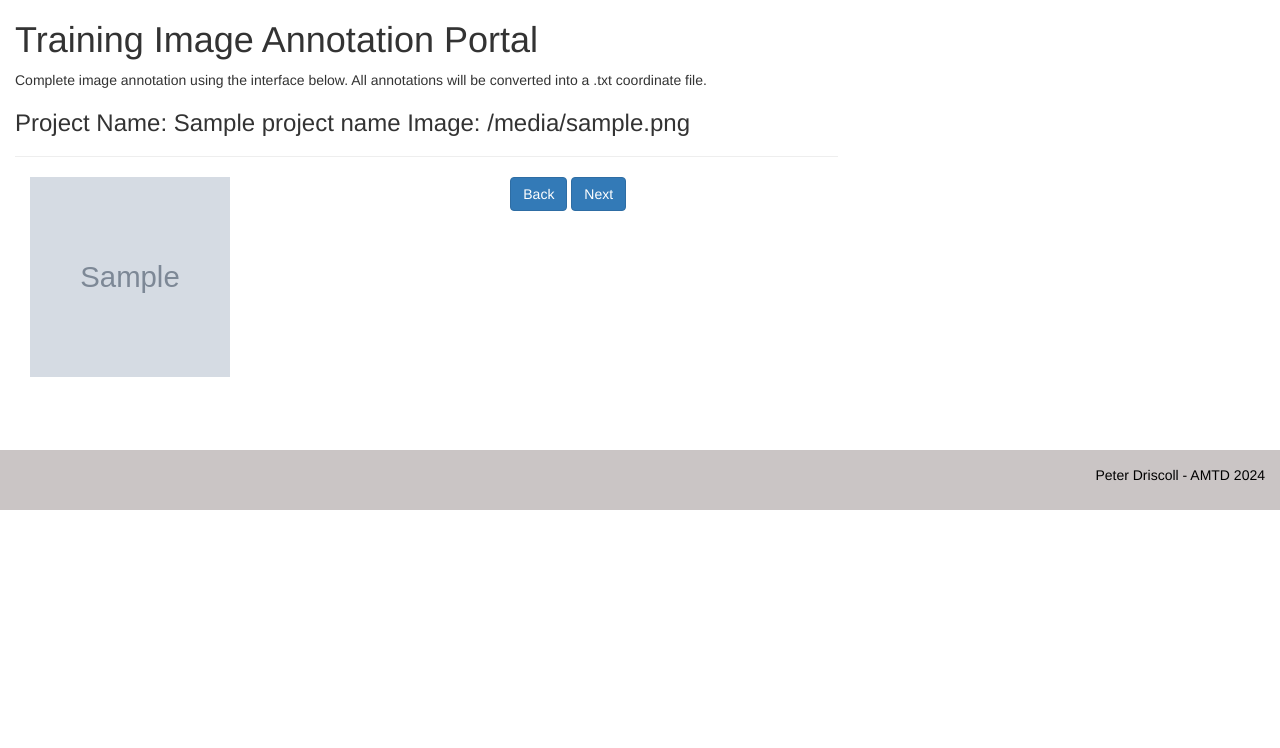
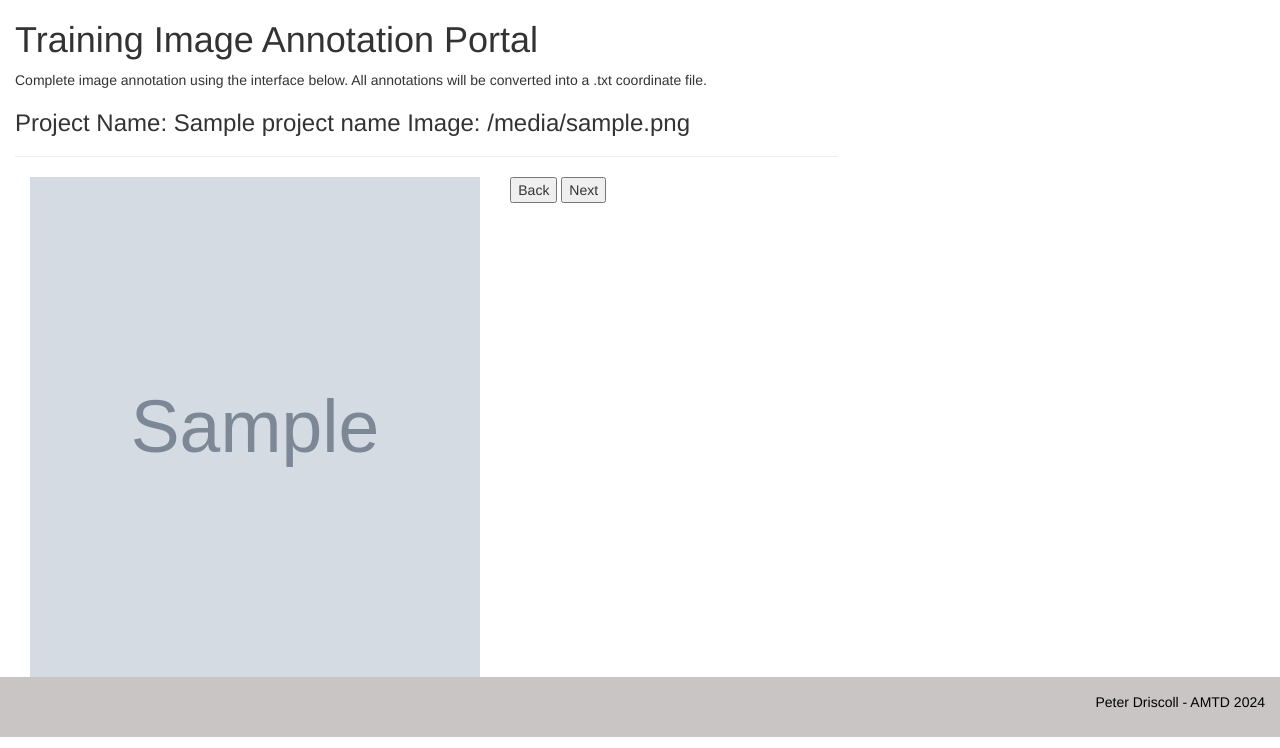
Before and after one commit to PeterDCodes/vision-model-app, a Flask app: template src/templates/annotate.html in a window 1280 px wide. Shown: the part 52-800 px from the top of the page. Run offline with Flask 3, Linux system fonts and the light colour scheme; the template is opened without the code that fills it: most values are stand-ins (such as "Sample title", 1, 10 or a date in 2020); grey boxes marked "Sample" are stand-in pictures; some libraries are stand-ins or nearby versions.

Commit message:
updated html button style

```diff
--- a/src/templates/annotate.html
+++ b/src/templates/annotate.html
@@ -13,17 +13,17 @@
 
         <!-- Main content area -->
         <div class="col-sm-7">
-          <img class="img-responsive" src="{{ '/' + project_name + '/dataset/images/train/' + image }}" alt="{{ image }}" style="width:200px;height:200px;">
+          <img class="img-responsive" src="{{ '/' + project_name + '/dataset/images/train/' + image }}" alt="{{ image }}" style="width:500px;height:500px;">
         </div>
 
         <!-- Navigation buttons on the same level -->
         <div class="col-sm-5">
           <div class="btn-group" role="group">
             <form action="/previous-image"  style="display: inline;">
-              <button type="submit" class="btn btn-primary">Back</button>
+              <button type="submit">Back</button>
             </form>
             <form action="/next-image"  style="display: inline;">
-              <button type="submit" class="btn btn-primary">Next</button>
+              <button type="submit">Next</button>
             </form>
           </div>
         </div>
```
